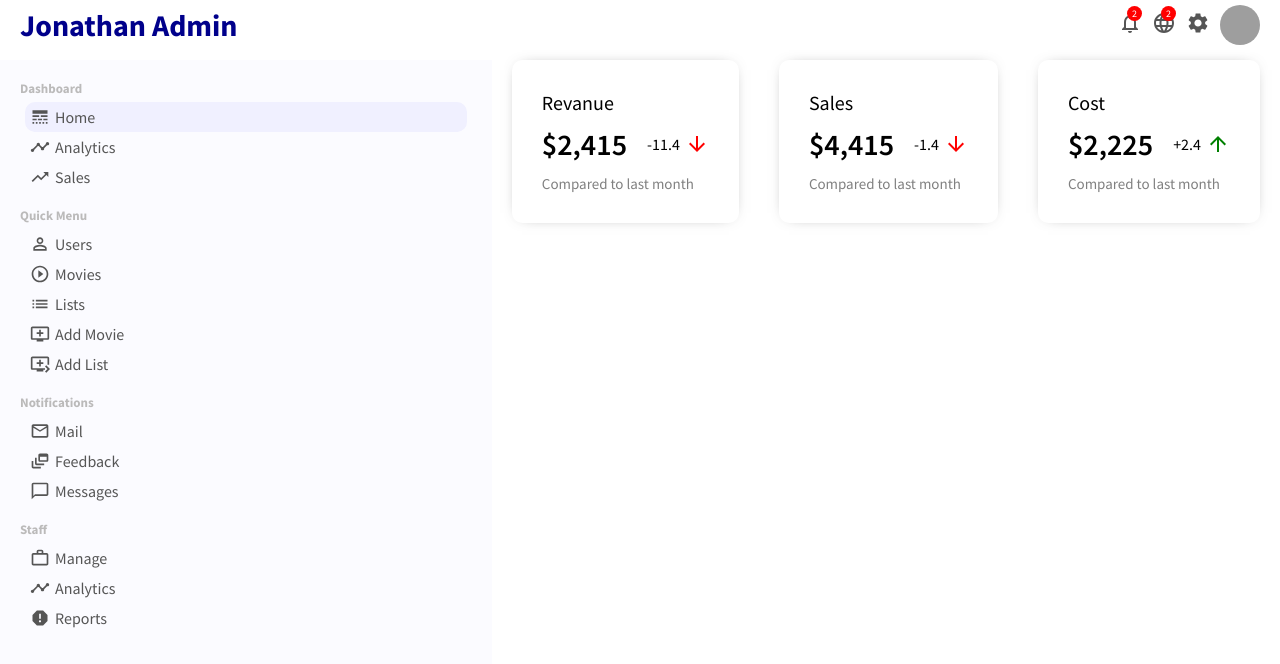
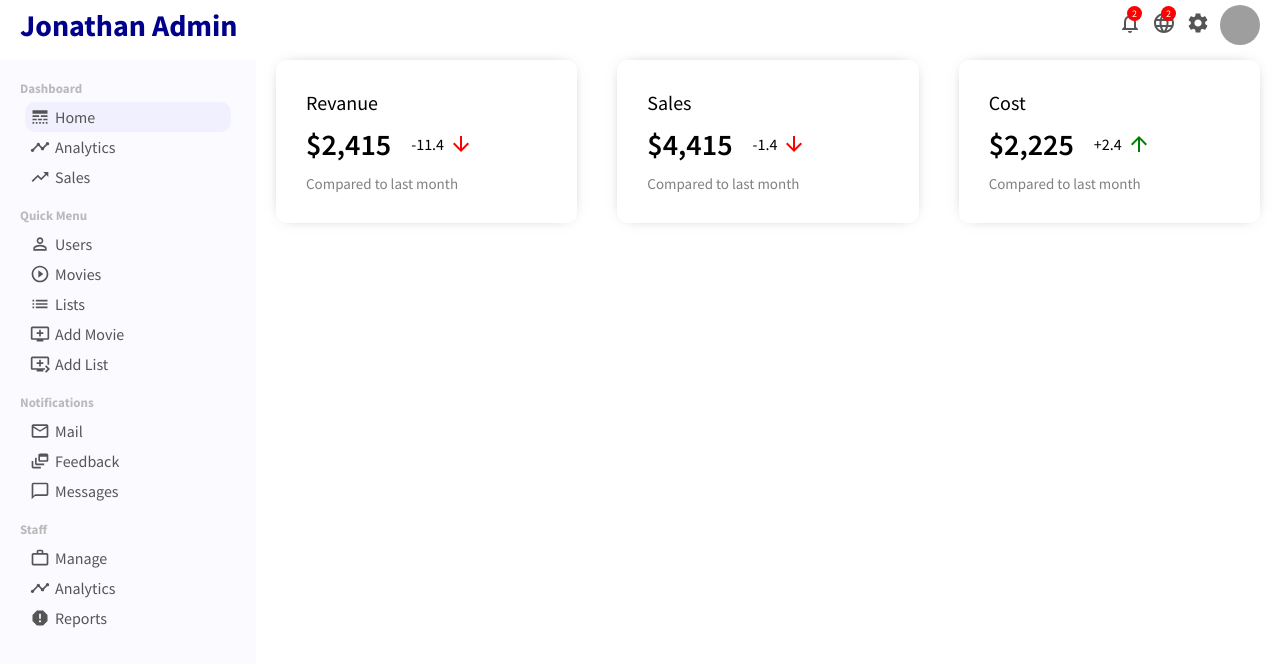
Before and after one commit to jmchiang1/NetflixClone, a React (Create React App) app in the folder admin/: page / in a window 1280 px wide. Shown: the top 664 px of the page. Built offline with nearby package versions, Linux system fonts and the light colour scheme; grey boxes are pictures that could not be loaded.

Commit message:
Added initial home screen dummy data metrics

```diff
--- a/admin/src/components/Styles/Home.css
+++ b/admin/src/components/Styles/Home.css
@@ -0,0 +1,8 @@
+.home{
+    flex: 4;
+}
+
+.homeWidgets{
+    display: flex;
+    margin: 20px;
+}
```
